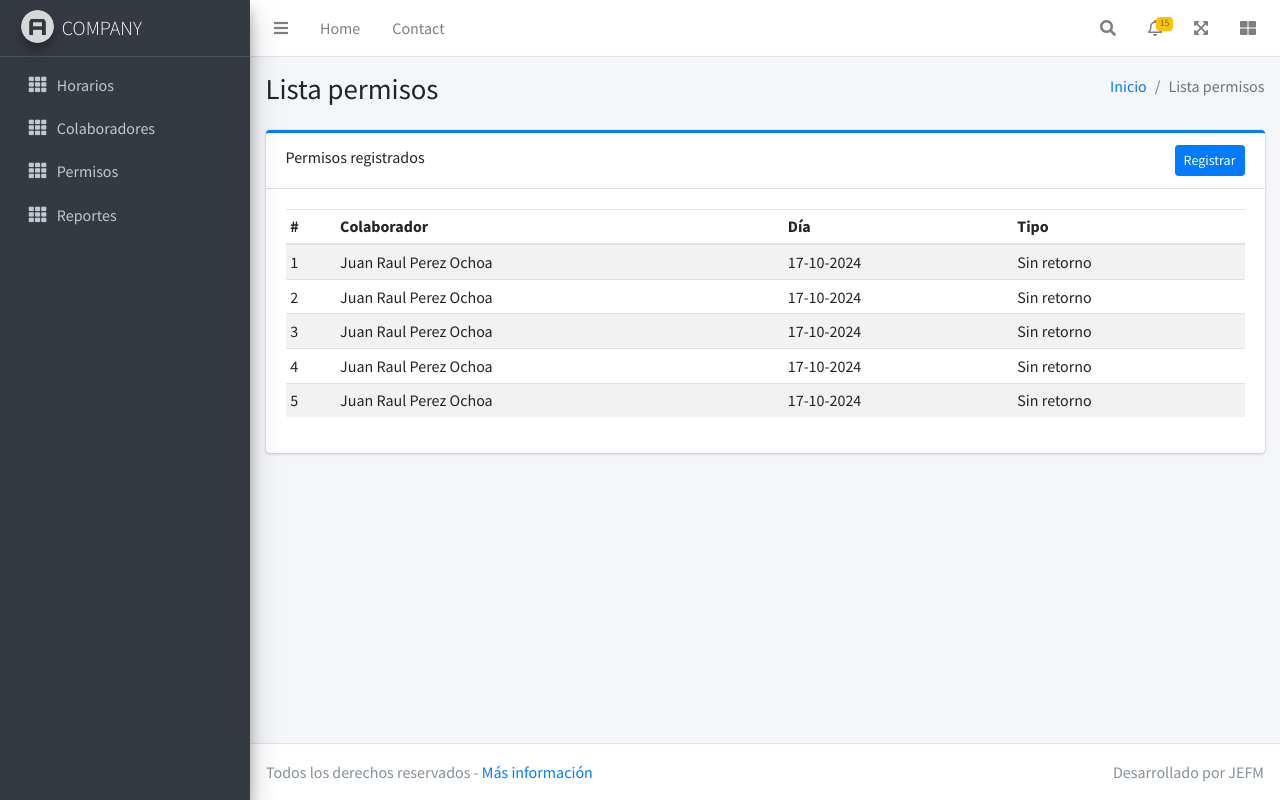
After one commit to edwleo/permisos, a PHP site: page /permisos/views/permisos/lista-permiso in a window 1280 px wide. The commit adds this page. Run offline with PHP 8.4, Linux system fonts and the light colour scheme; some libraries are stand-ins or nearby versions.

Commit message:
Vista de permisos

```diff
--- a/views/includes/header.php
+++ b/views/includes/header.php
@@ -138,7 +138,7 @@
             </li>
 
             <li class="nav-item">
-              <a href="#" class="nav-link">
+              <a href="<?= SERVERURL ?>views/permisos/lista-permiso" class="nav-link">
                 <i class="nav-icon fas fa-th"></i>
                 <p>
                   Permisos
--- /dev/null
+++ b/views/permisos/lista-permiso.php
@@ -0,0 +1,95 @@
+<?php
+//Configuración aplicación
+require_once "../../app/config/App.php";
+?>
+
+<?php
+//Incluye la cabecera del DASHBOARD y 2 secciones NAV + ASIDE
+require_once "../includes/header.php";
+?>
+
+<!-- Content Wrapper. Contains page content -->
+<div class="content-wrapper">
+  <!-- Content Header (Page header) -->
+  <?php echo renderContentHeader("Lista permisos", "Inicio", SERVERURL . "views"); ?>
+  <!-- /.content-header -->
+
+  <!-- Main content -->
+  <div class="content">
+    <div class="container-fluid">
+
+      <div class="row">
+        <div class="col-md-12">
+          <div class="card card-outline card-primary">
+
+            <div class="card-header">
+              <div class="row">
+                <div class="col-md-6">Permisos registrados</div>
+                <div class="col-md-6 text-right"><a href="./registra-permiso" class="btn btn-sm btn-primary">Registrar</a></div>
+              </div>
+            </div>
+
+            <div class="card-body">
+              <div class="table-responsive">
+                <table class="table table-sm table-striped">
+                  <thead>
+                    <tr>
+                      <th>#</th>
+                      <th>Colaborador</th>
+                      <th>Día</th>
+                      <th>Tipo</th>
+                    </tr>
+                  </thead>
+                  <tbody>
+                    <tr>
+                      <td>1</td>
+                      <td>Juan Raul Perez Ochoa</td>
+                      <td>17-10-2024</td>
+                      <td>Sin retorno</td>
+                    </tr>
+                    <tr>
+                      <td>2</td>
+                      <td>Juan Raul Perez Ochoa</td>
+                      <td>17-10-2024</td>
+                      <td>Sin retorno</td>
+                    </tr>
+                    <tr>
+                      <td>3</td>
+                      <td>Juan Raul Perez Ochoa</td>
+                      <td>17-10-2024</td>
+                      <td>Sin retorno</td>
+                    </tr>
+                    <tr>
+                      <td>4</td>
+                      <td>Juan Raul Perez Ochoa</td>
+                      <td>17-10-2024</td>
+                      <td>Sin retorno</td>
+                    </tr>
+                    <tr>
+                      <td>5</td>
+                      <td>Juan Raul Perez Ochoa</td>
+                      <td>17-10-2024</td>
+                      <td>Sin retorno</td>
+                    </tr>
+                  </tbody>
+                </table>
+              </div>
+            </div> <!-- ./card-body -->
+          </div> <!-- ./card -->
+        </div> <!-- ./col-md-12 -->
+      </div> <!-- /.row -->
+
+    </div><!-- /.container-fluid -->
+  </div>
+  <!-- /.content -->
+</div>
+<!-- /.content-wrapper -->
+
+<?php
+//Incluye las últimas 2 secciones: ASIDE + FOOTER y <SCRIPT>
+require_once "../includes/footer.php";
+?>
+
+</body>
+
+</html>
```
Also changed, not shown: views/permisos/registra-permiso.php (added, +99 -0 lines).
